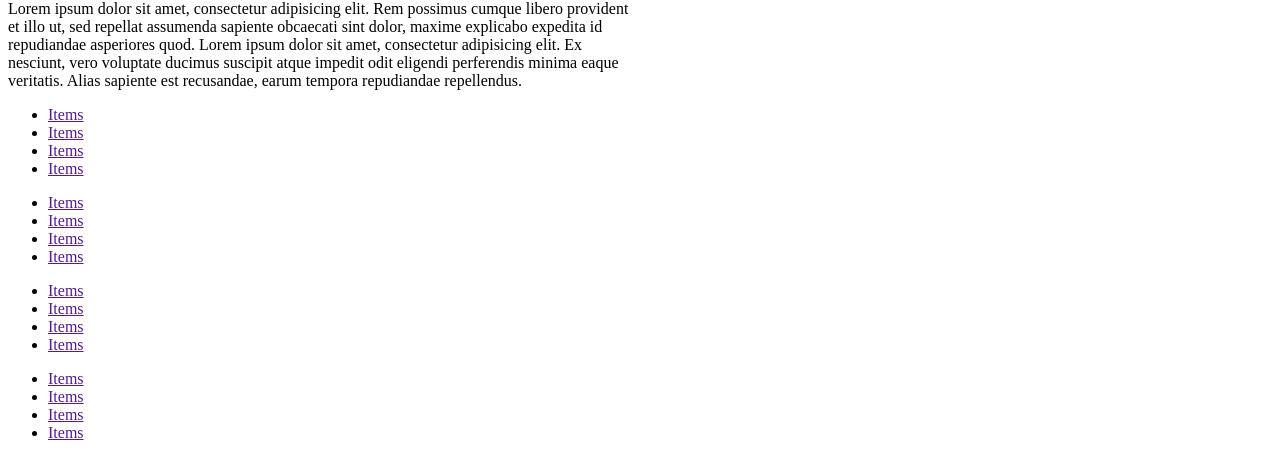
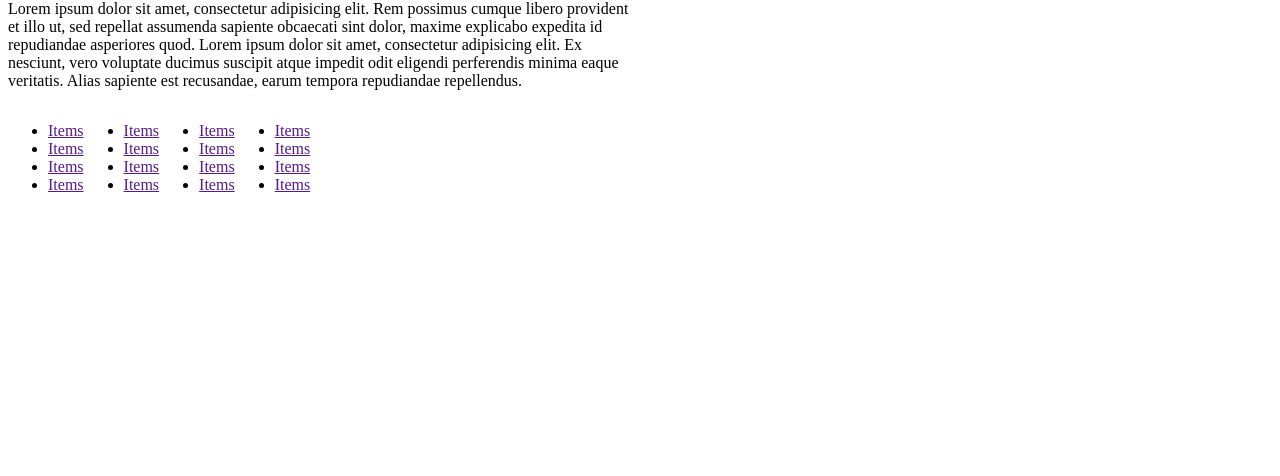
Before and after one commit to josevasquezr/acropolisMetal, a plain HTML site: page index.html in a window 1280 px wide. Shown: the part 250-726 px from the top of the page. Drawn offline with Linux system fonts and the light colour scheme.

Commit message:
Modificacion en Footer, float left

```diff
--- a/css/estilos.css
+++ b/css/estilos.css
@@ -11,3 +11,7 @@
 footer{
 	clear: both;
 }
+
+footer ul{
+	float: left;
+}
```
